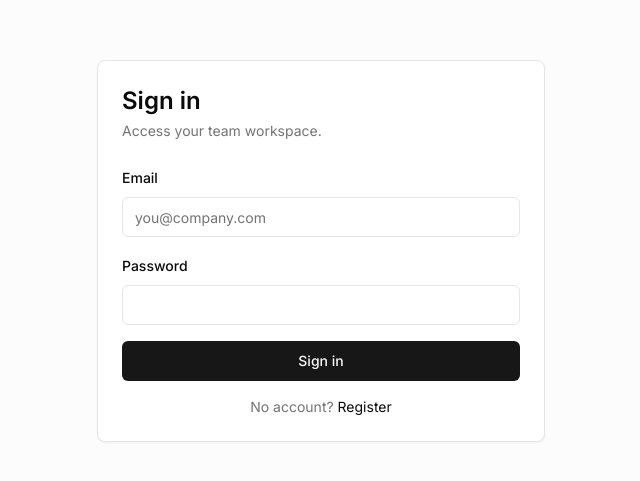
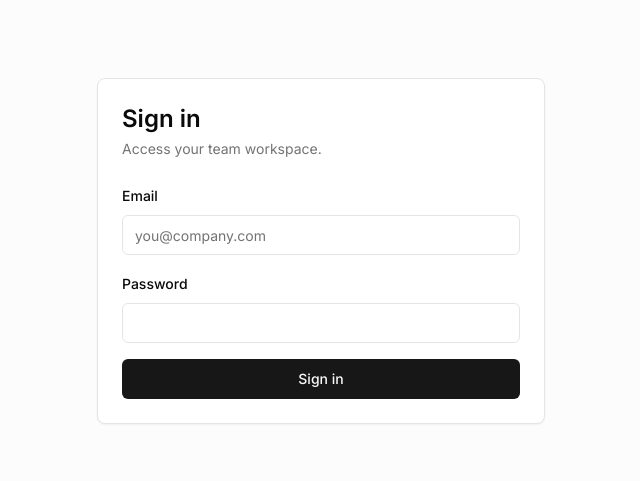
Before and after one commit to yoshsoftdev/omni-front, a Next.js app: page /login in a window 1280 px wide. Shown: the part 149-630 px from the top of the page, without its empty margins (319-959 px from the left). Built offline with nearby package versions, Linux system fonts and the light colour scheme; no server answers.

Commit message:
del register

```diff
--- a/src/features/auth/components/login-form.tsx
+++ b/src/features/auth/components/login-form.tsx
@@ -1,6 +1,5 @@
 "use client";
 
-import Link from "next/link";
 import { useRouter } from "next/navigation";
 import { FormEvent, useState } from "react";
 
@@ -67,13 +66,6 @@ export function LoginForm() {
           {loading ? "Signing in..." : "Sign in"}
         </Button>
       </form>
-
-      <p className="mt-4 text-center text-sm text-muted-foreground">
-        No account?{" "}
-        <Link href="/register" className="text-foreground underline-offset-4 hover:underline">
-          Register
-        </Link>
-      </p>
     </div>
   );
 }
```
Also changed, not shown: 1 other file (tests, documents, lock files or other folders).
